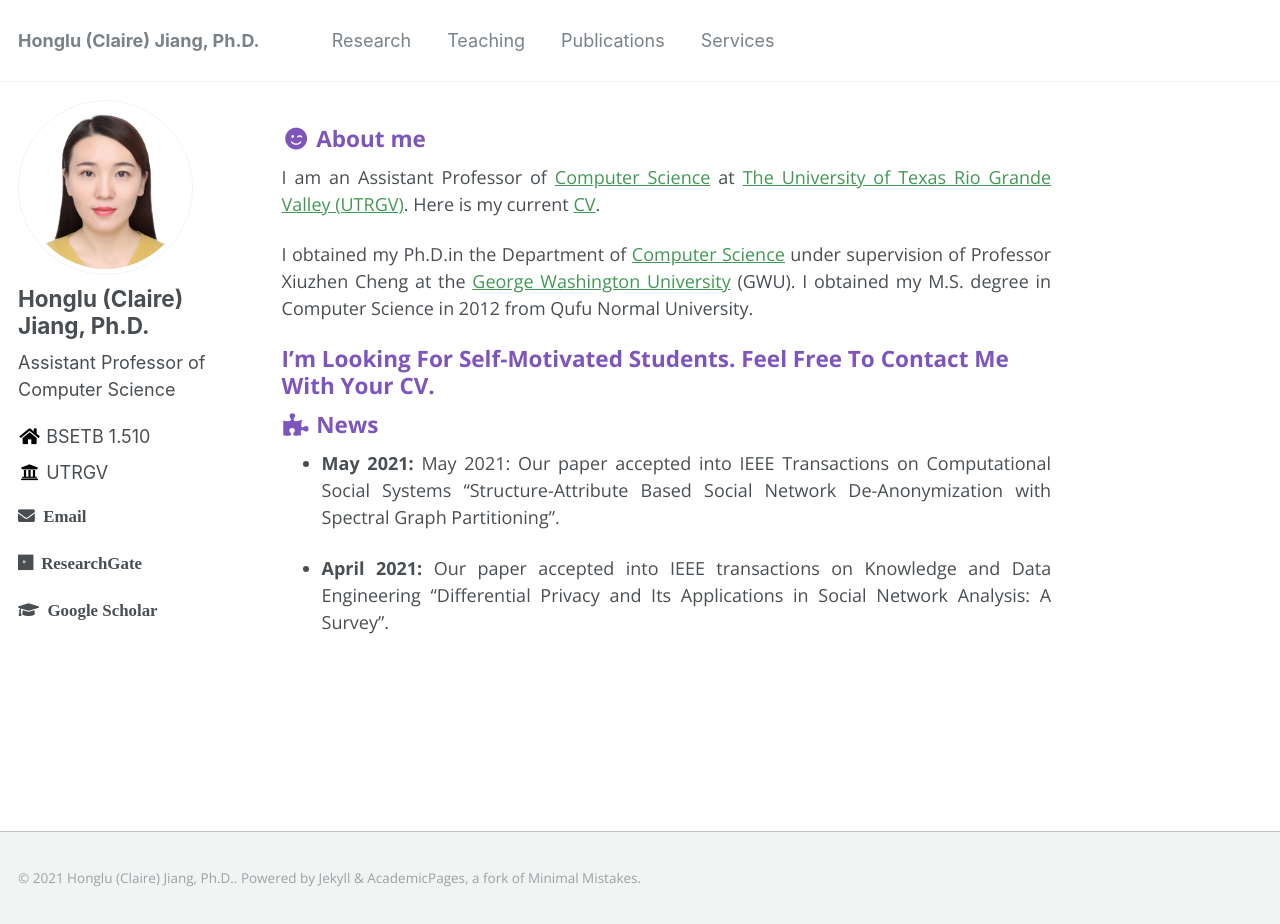
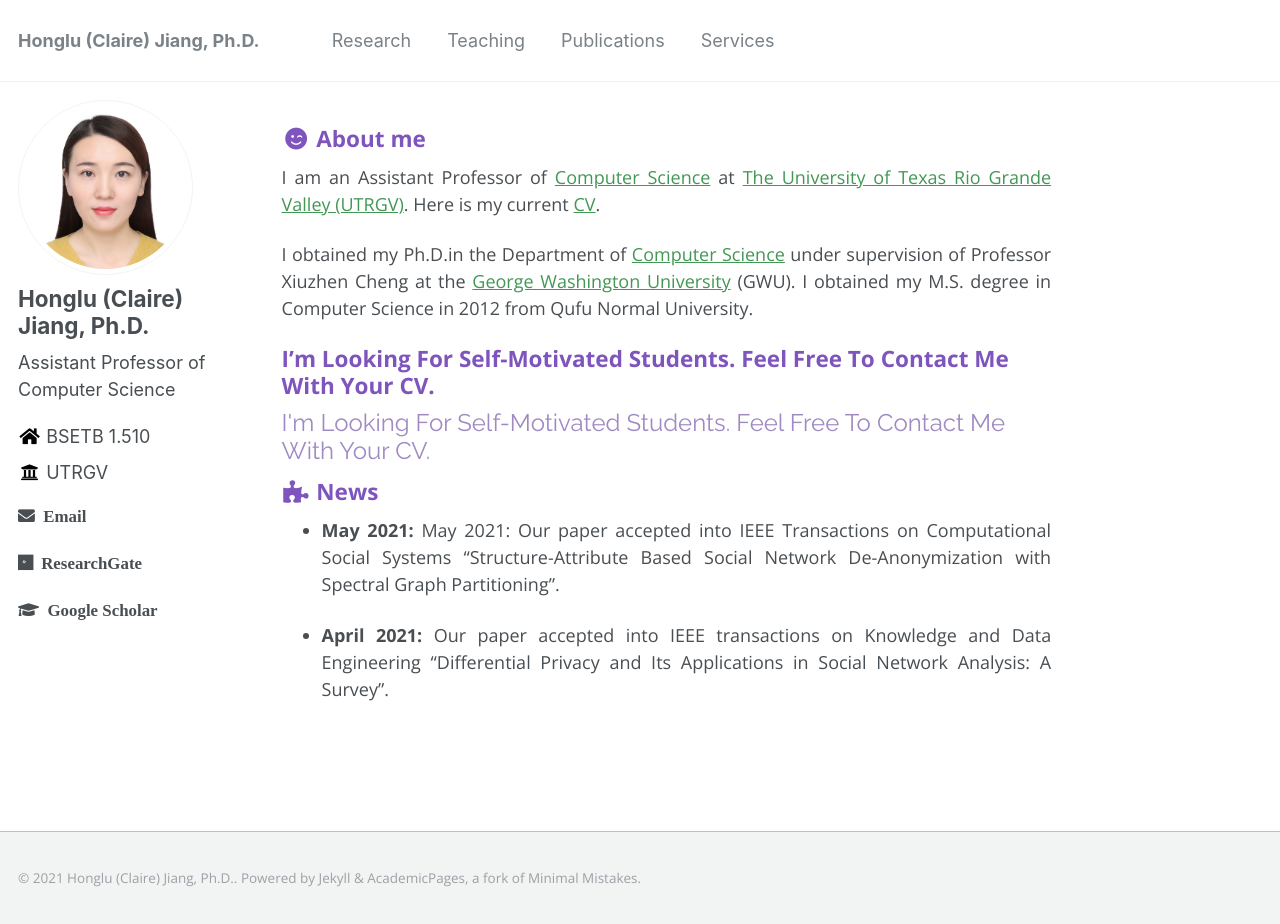
Before and after one commit to hljiang0720/hljiang.github.io, a Jekyll site: the page built from _pages/about.md, in a window 1280 px wide and 924 px high. Built offline with Jekyll 4.4.1, drawn with Linux system fonts in a browser that asks for light colours.

Commit message:
Update about.md

```diff
--- a/_pages/about.md
+++ b/_pages/about.md
@@ -18,6 +18,7 @@ I obtained my Ph.D.in the Department of [Computer Science](https://www.cs.seas.g
 ### I'm Looking For Self-Motivated Students. Feel Free To Contact Me With Your CV.
 
 
+<h4>I'm Looking For Self-Motivated Students. Feel Free To Contact Me With Your CV.</h4>
 
 <h3><i class="fa fa-fw fa-puzzle-piece" aria-hidden="true"></i> News</h3>
 
```
